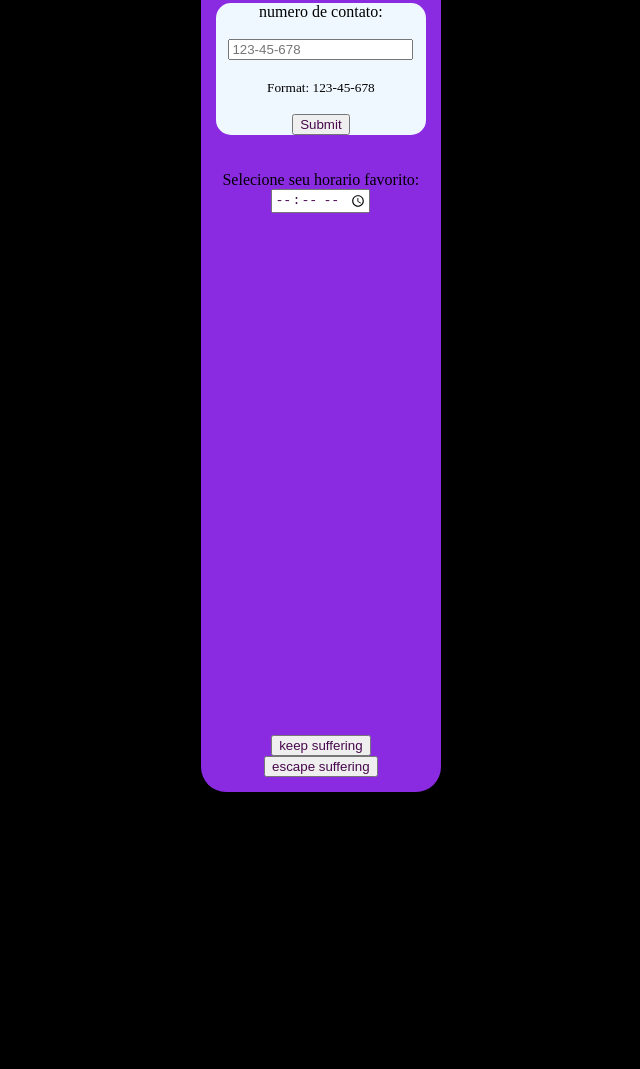
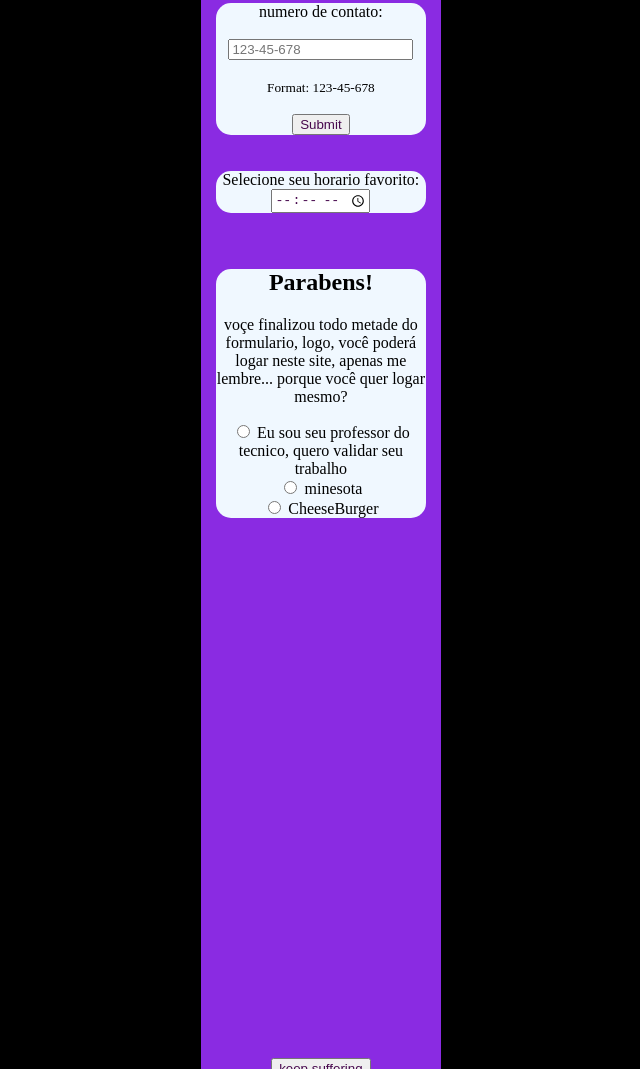
Before and after one commit to Franca-gui/refo-o-de-formularios, a plain HTML site: page index.html in a window 1280 px wide. Shown: the part 1548-2617 px from the top of the page, without its empty margins (369-1009 px from the left). Before the commit the page ends 2340 px from the top, so only its background shows below. Drawn offline with Linux system fonts and the light colour scheme; a script that the page names is missing.

Commit message:
finalização da metade dos campos, progesso inicial do capitulo 2

```diff
--- a/index.html
+++ b/index.html
@@ -113,15 +113,30 @@
                 </div>
                 <br>
                 <br>
-                <div class="divTrans"></div>
-                <label for="appt">Selecione seu horario favorito:</label>
-                <input type="time" id="appt" name="appt">
+                <div class="divTrans">
+                    <label for="appt">Selecione seu horario favorito:</label>
+                    <input type="time" id="appt" name="appt">
+                </div>
+                <br>
+                <br>
+                <div class="divTrans">
+                    <h1>Parabens!</h1>
+                    <p>voçe finalizou todo metade do formulario, logo, você poderá logar neste site, apenas me lembre... porque você quer logar mesmo?</p>
+
+                    <input type="radio" id="motivoProf" name="motivo" value="motivoProf">
+                    <label for="motivoProf">Eu sou seu professor do tecnico, quero validar seu trabalho</label><br>
+                    <input type="radio" id="motivoAmigo" name="motivo" value="minesota">
+                    <label for="minesota">minesota</label><br>
+                    <input type="radio" id="CheeseBurger" name="pais" value="CheeseBurger">
+                    <label for="CheeseBurger">CheeseBurger</label>
+                </div>
                 <br>
                 <br>
                 <div class="divTrans">
 
                 </div>
                 <br>
+
                 <br>
                 <div class="divTrans">
 
```
